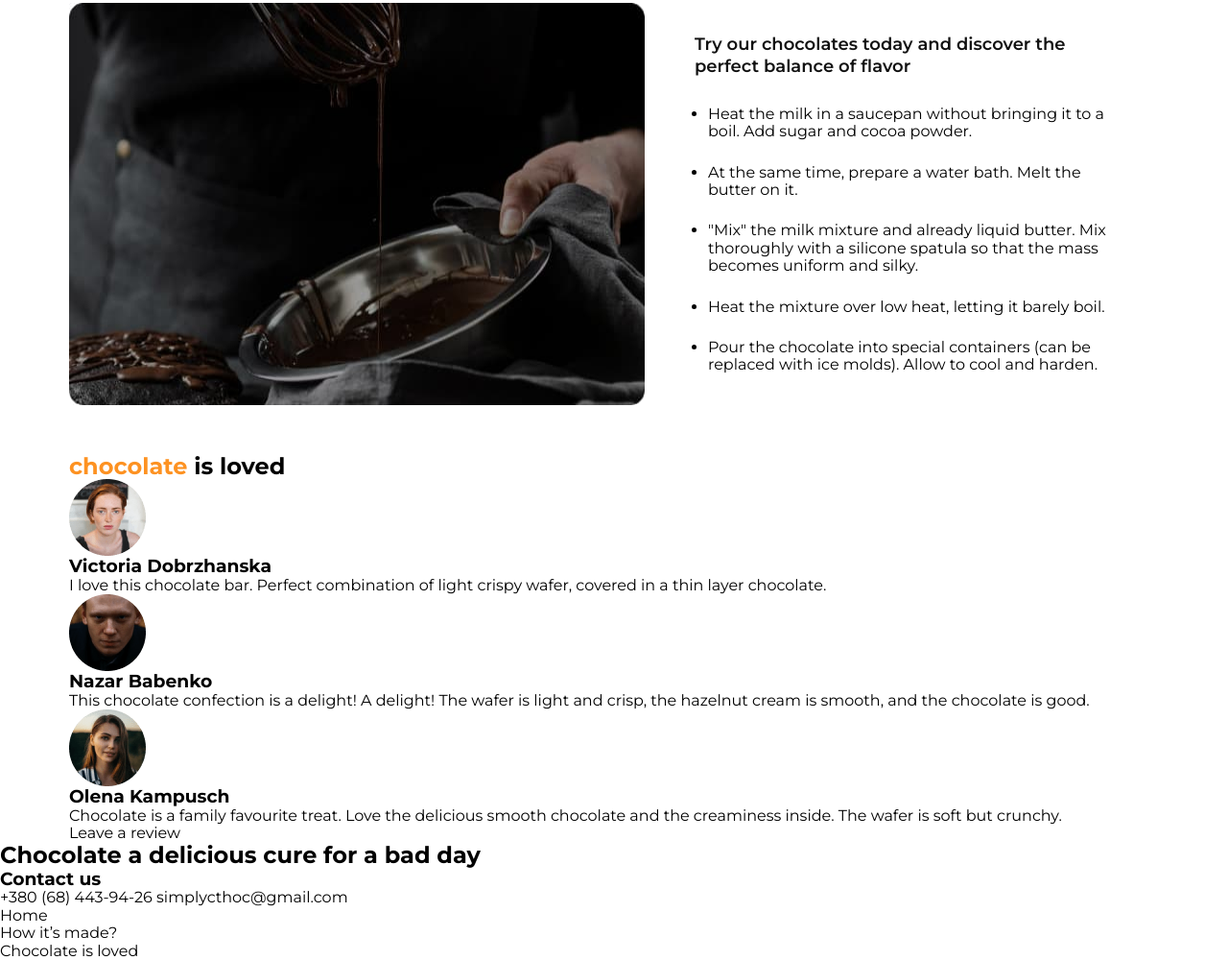
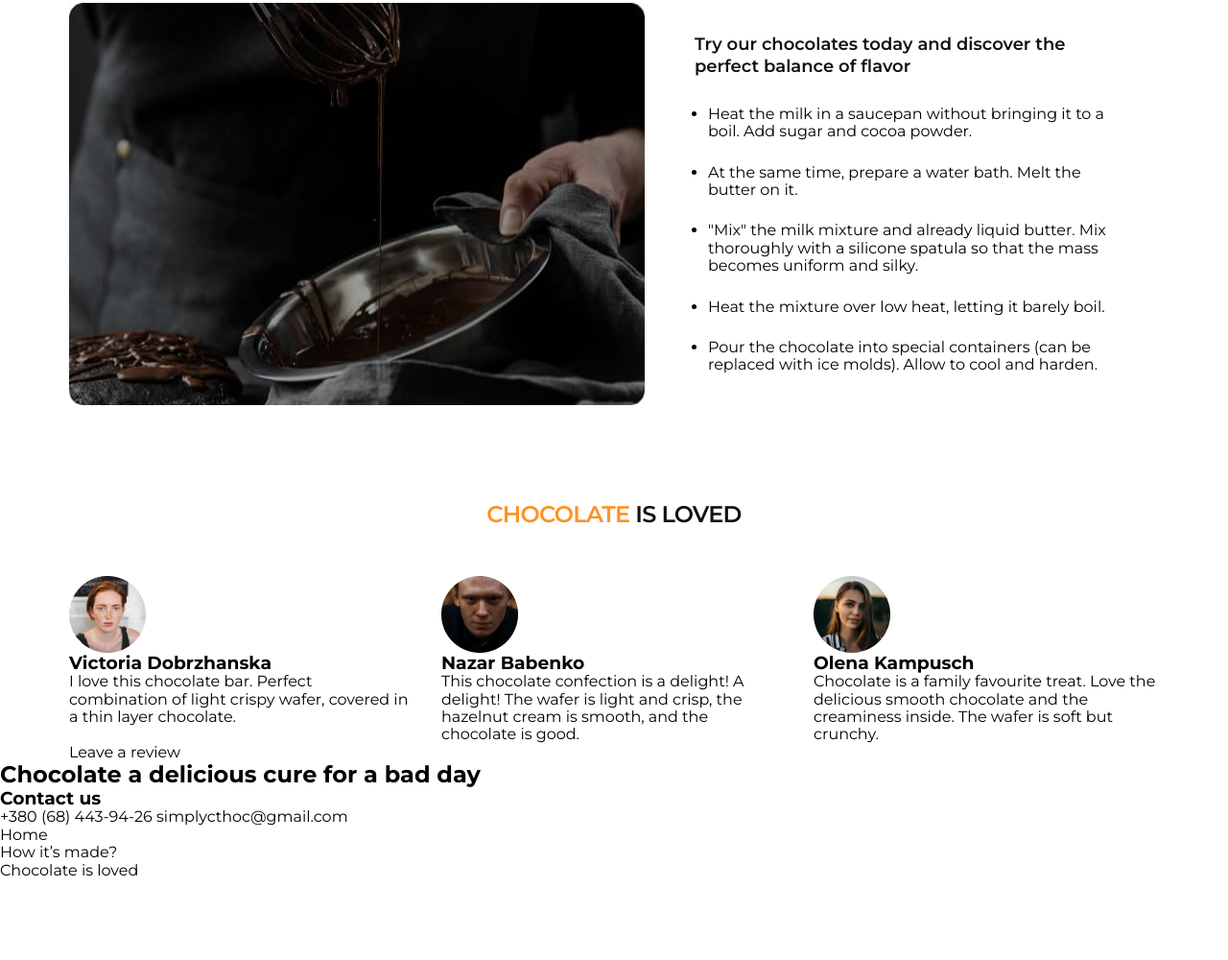
Before and after one commit to SelinEogeniy/SimplyChocolate, a plain HTML site: page index.html in a window 1280 px wide. Shown: the part 1751-2751 px from the top of the page at 96% size. After the commit the page ends 2667 px from the top, so only its background shows below. Drawn offline with nearby package versions, Linux system fonts and the light colour scheme.

Commit message:
start-review-section

```diff
--- a/css/styles.css
+++ b/css/styles.css
@@ -344,3 +344,30 @@ body {
   margin-left: 14px;
 }
 /* ================= /HOW-ITS-MADE SECTION ================== */
+
+/* ================= REVIEWS SECTION ================== */
+.review-section {
+  padding-top: 50px;
+}
+
+.review-title {
+  margin-bottom: 50px;
+  font-weight: 600;
+  font-size: 24px;
+  line-height: 117%;
+  letter-spacing: -0.03em;
+  text-transform: uppercase;
+  text-align: center;
+  color: var(--primary-text-color);
+}
+
+.review-list {
+  display: flex;
+  gap: 28px;
+}
+
+.review-item {
+  width: calc((100% - 2 * 28px) / 3);
+}
+
+/* ================= /REVIEWS SECTION ================== */
```
